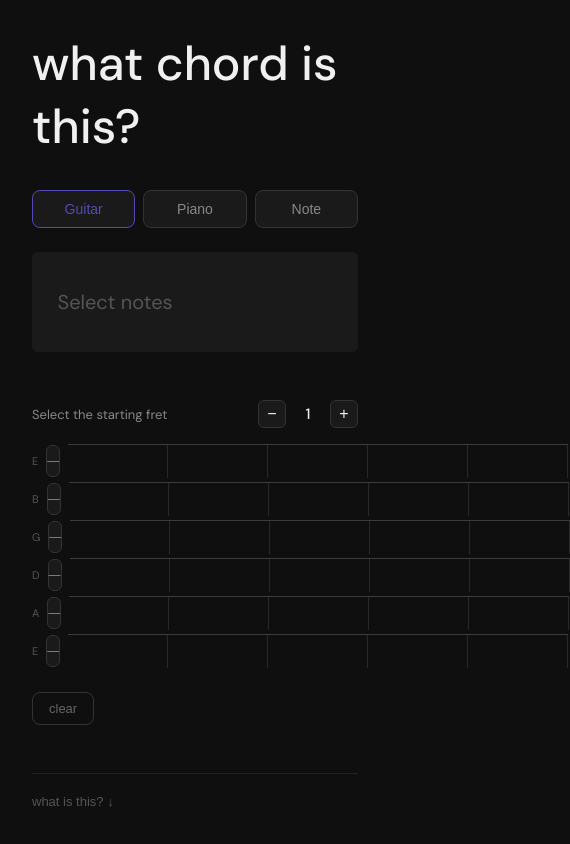
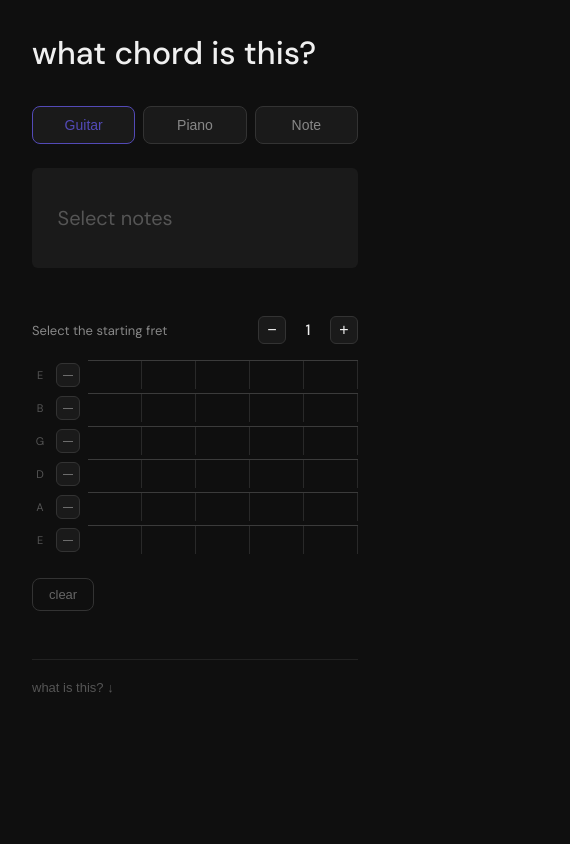
Before and after one commit to themididude/what-chord-is-this, a React (Vite) app: page / in a window 390 px wide. Shown: the whole page, 570 px wide, since content can reach past the window. Built offline with nearby package versions, Linux system fonts and the light colour scheme.

Commit message:
mobile look tweaks

```diff
--- a/src/App.css
+++ b/src/App.css
@@ -176,7 +176,6 @@ h1{
 
 .fret-cell {
   flex: 1;
-  min-width: 100px;
   height: 33px;
   border: none;
   border-right: 1px solid #696868;
@@ -382,3 +381,27 @@ h1{
   50%  { top: -8px; }
   100% { top: 0px; }
 }
+
+
+/* yep media */
+
+@media (max-width: 480px) {
+  h1 {
+    font-size: 2rem;
+  }
+
+  .string-indicator {
+    width: 24px;
+    height: 24px;
+    font-size: 10px;
+  }
+
+  .fret-cell {
+    height: 28px;
+  }
+
+  .fret-dot {
+    width: 14px;
+    height: 14px;
+  }
+}
```
